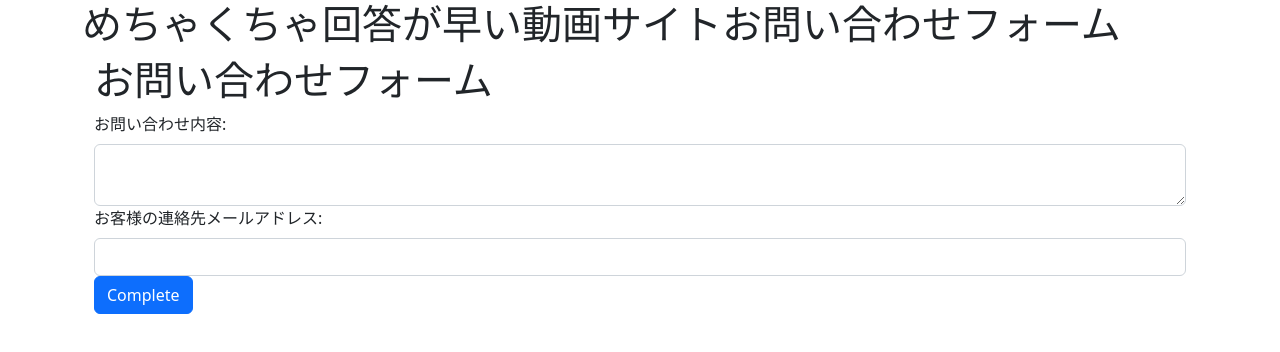
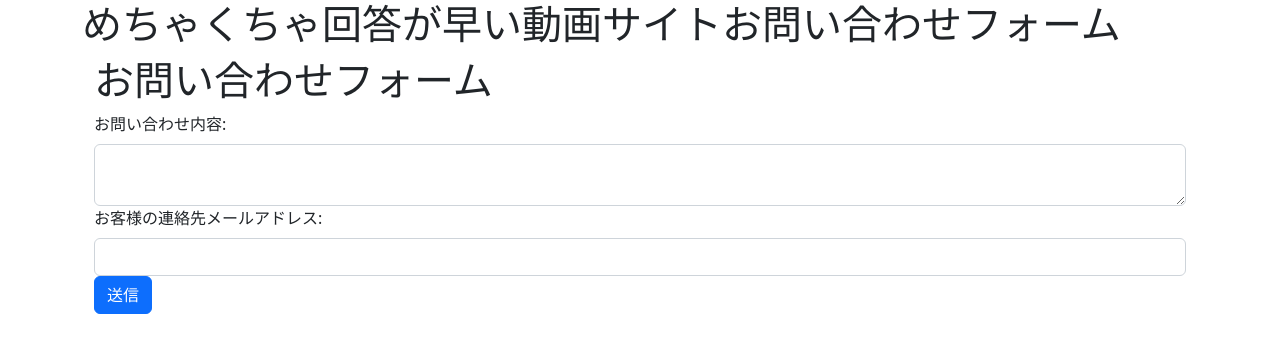
Before and after one commit to whisky-shusuky/chatgpt_inquiry, a React (Create React App) app in the folder frontend/: page / in a window 1280 px wide. Shown: the top 352 px of the page. Built offline with nearby package versions, Linux system fonts and the light colour scheme.

Commit message:
送信したらメッセージ表示

```diff
--- a/frontend/src/components/InquiryForm.js
+++ b/frontend/src/components/InquiryForm.js
@@ -8,11 +8,13 @@ function InquiryForm() {
     prompt: '',
     email: '',
   });
+  const [submitted, setSubmitted] = useState(false);
 
   const handleSubmit = async (e) => {
     e.preventDefault();
     try {
       await axios.post('http://localhost:8080/inquiry', data, { headers: { 'Content-Type': 'application/json' } });
+      setSubmitted(true);
     } catch (error) {
       console.error(error);
     }
@@ -35,8 +37,9 @@ function InquiryForm() {
           <Form.Label>お客様の連絡先メールアドレス:</Form.Label>
           <Form.Control type="email" name="email" value={data.email} onChange={handleInputChange} />
         </Form.Group>
-        <Button variant="primary" type="submit">Complete</Button>
+        <Button variant="primary" type="submit">送信</Button>
       </Form>
+      {submitted && <p>お問い合わせを受け付けました。返答まで少々お待ちください。</p>}
     </div>
   );
 }
```
